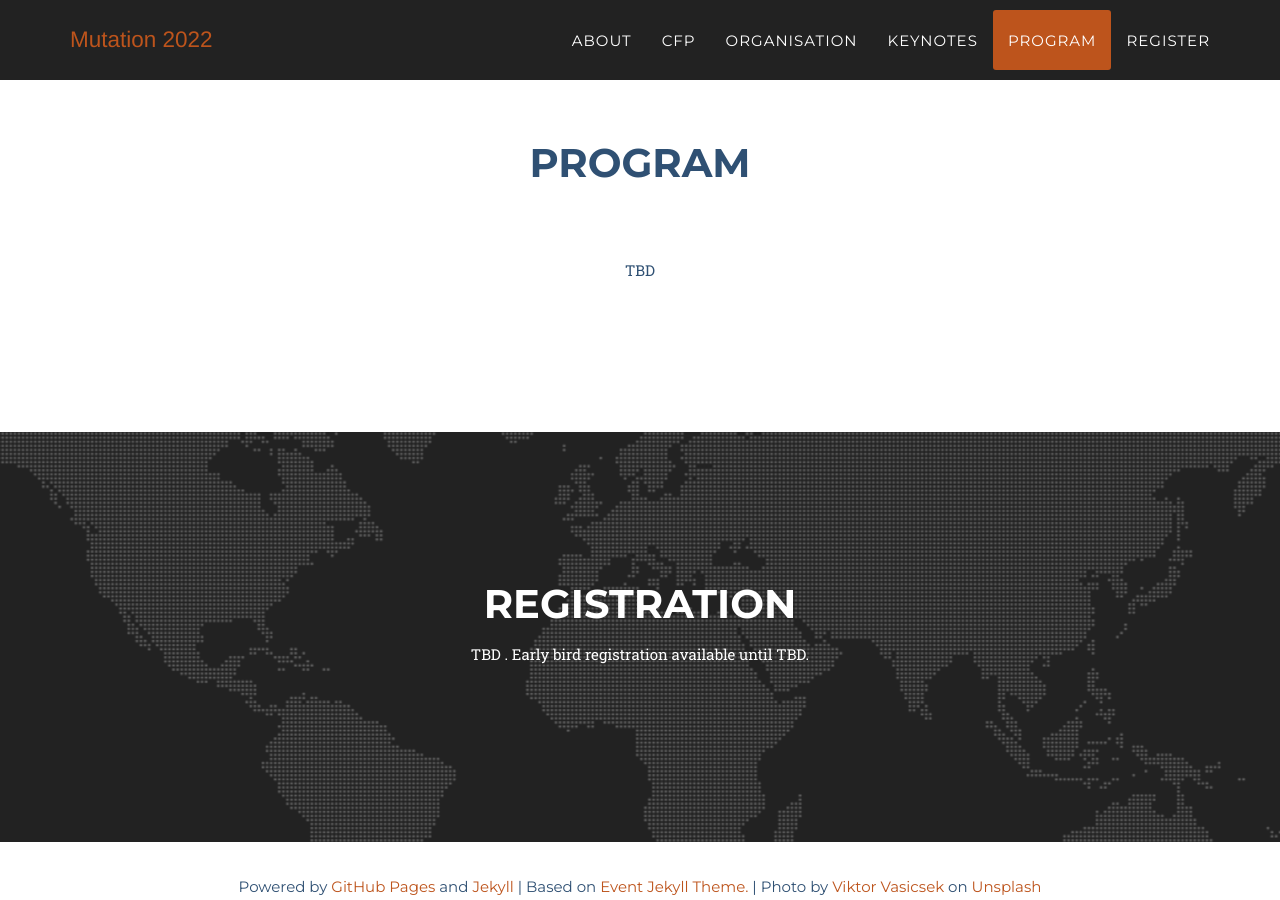
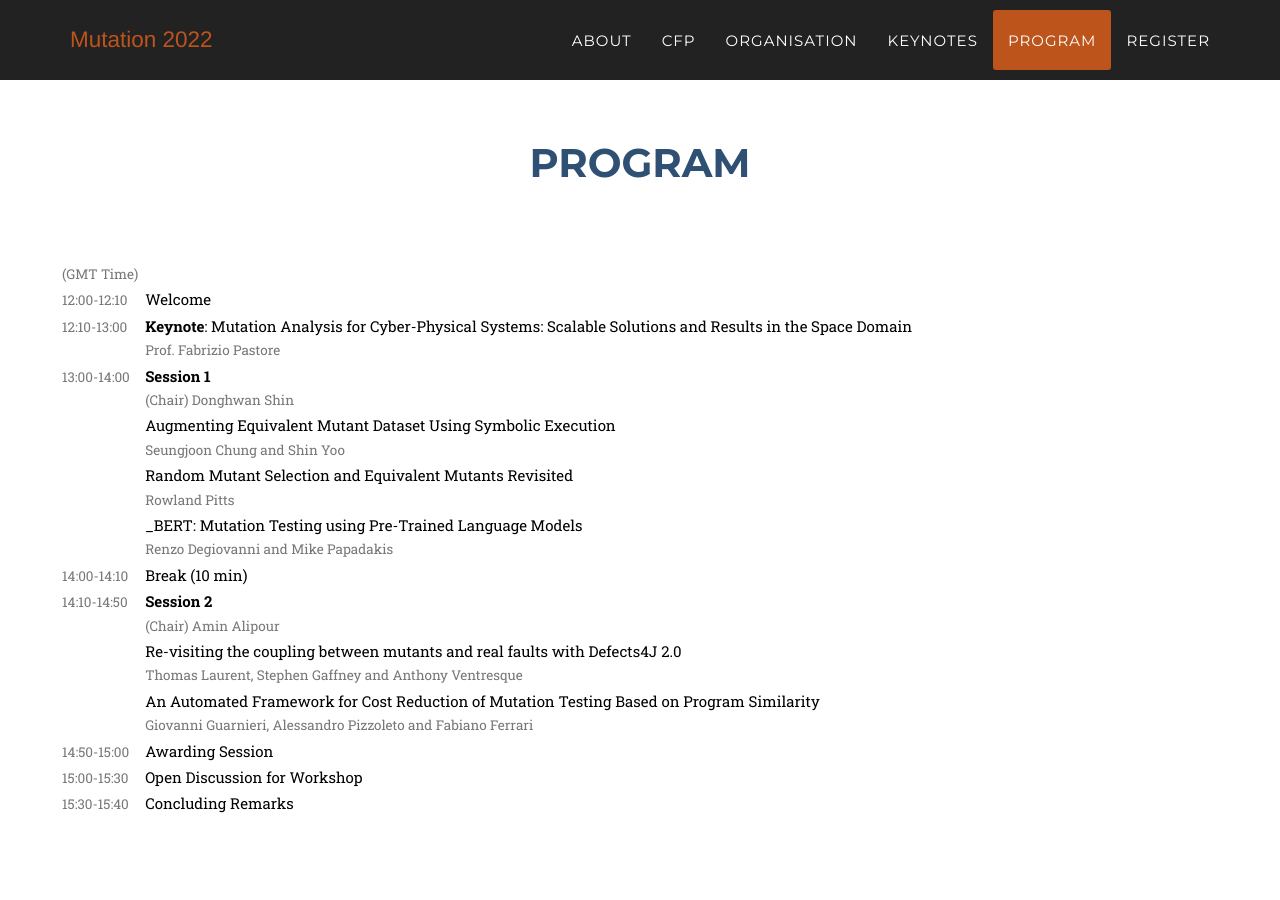
Before and after one commit to mutation-workshop/2024, a Jekyll site: the page built from index.html, in a window 1280 px wide and 900 px high, scrolled down 5523 px. Built offline with Jekyll 4.4.1, drawn with Linux system fonts in a browser that asks for light colours; some web fonts are replaced; some of the changed text lies outside the part shown.

Commit message:
add program

```diff
--- a/_data/program.csv
+++ b/_data/program.csv
@@ -1,15 +1,15 @@
 Time,Title,Authors,Type
-(GMT-3 Time),,,
-09:00-09:10,Welcome,,
-09:10-10:00,"<i>Keynote 1</i>: Mutation for Compiler Testing", Prof. Dan Hao,
-10:00-10:50,Session 1,(Chair) Jie Zhang,,
-,"Efficiently Sampling Higher Order Mutants Using Causal Effect", Saeyoon Oh and Seongmin Lee and Shin Yoo, Long,
-,"Inducing Subtle Mutations with Program Repair", Florian Schwander and Rahul Gopinath and Andreas Zeller, Long,
-,"Automatic Equivalent Mutants Classification Using Abstract Syntax Tree Neural Networks",Samuel Peacock and Lin Deng and Josh     Dehlinger and Suranjan Chakraborty, Short,
-10:50-11:00,Break (10 min),,
-11:00-11:50,"<i>Keynote 2</i>: What It Would Take to Use Mutation Testing in Industry", Moritz Beller,
-11:50-12:00,Awarding session,,
-12:00-12:30,Session 2,(Chair) Amin Alipour,,
-,"Random Selection Might Just be Indomitable", Rowland Pitts,,
-,"MutantBench: an Equivalent Mutant Problem Comparison Framework", Lars van Hijfte and Ana Oprescu,,
-12:30-12:30,Concluding Remarks,,
+(GMT Time),,,
+12:00-12:10,Welcome,,
+12:10-13:00,<b>Keynote</b>: Mutation Analysis for Cyber-Physical Systems: Scalable Solutions and Results in the Space Domain,Prof. Fabrizio Pastore,
+13:00-14:00,<b>Session 1</b>,(Chair) Donghwan Shin,
+,Augmenting Equivalent Mutant Dataset Using Symbolic Execution,Seungjoon Chung and Shin Yoo,Full
+,Random Mutant Selection and Equivalent Mutants Revisited,Rowland Pitts,Full
+,_BERT: Mutation Testing using Pre-Trained Language Models,Renzo Degiovanni and Mike Papadakis,Full
+14:00-14:10,Break (10 min),,
+14:10-14:50,<b>Session 2</b>,(Chair) Amin Alipour,
+,Re-visiting the coupling between mutants and real faults with Defects4J 2.0,"Thomas Laurent, Stephen Gaffney and Anthony Ventresque",Full
+,An Automated Framework for Cost Reduction of Mutation Testing Based on Program Similarity,"Giovanni Guarnieri, Alessandro Pizzoleto and Fabiano Ferrari",Full
+14:50-15:00,Awarding Session,,
+15:00-15:30,Open Discussion for Workshop,,
+15:30-15:40,Concluding Remarks,,
--- a/_includes/data/program.html
+++ b/_includes/data/program.html
@@ -6,9 +6,19 @@
                     <h2 class="section-heading">Program</h2>
                     <h3 class="section-subheading text-muted"></h3>
                 </div>
-	          </div>
+	    </div>
             <div class="row">
-	    	        <center>TBD</center>
-	          </div>
+	    	 <table class="program-table">
+	    {% for member in site.data.program %}
+			<tr valign="baseline">
+				<td class="program-time">{{ member.Time }}</td>
+        	       	<td>
+					<p class="paper-title">{{ member.Title }}</p><br>
+					<p class="paper-authors">{% if member.Authors %}{{ member.Authors }}{% endif %}</p>
+				</td>
+			</tr>
+	    {% endfor %}
+	    	</table>
+	    </div>
         </div>
     </section>
--- a/_includes/data/speakers.html
+++ b/_includes/data/speakers.html
@@ -3,7 +3,7 @@
         <div class="container">
             <div class="row">
                 <div class="col-lg-12 text-center">
-                    <h2 class="section-heading">Keynotes</h2>
+                    <h2 class="section-heading">Keynote</h2>
                     <h3 class="section-subheading text-muted"></h3>
                 </div>
             </div>
```
Also changed, not shown: _includes/data/program_backup.html (deleted, +0 -24 lines), speakers/_posts/2021-04-12-speaker-02.markdown (deleted, +0 -18 lines).
